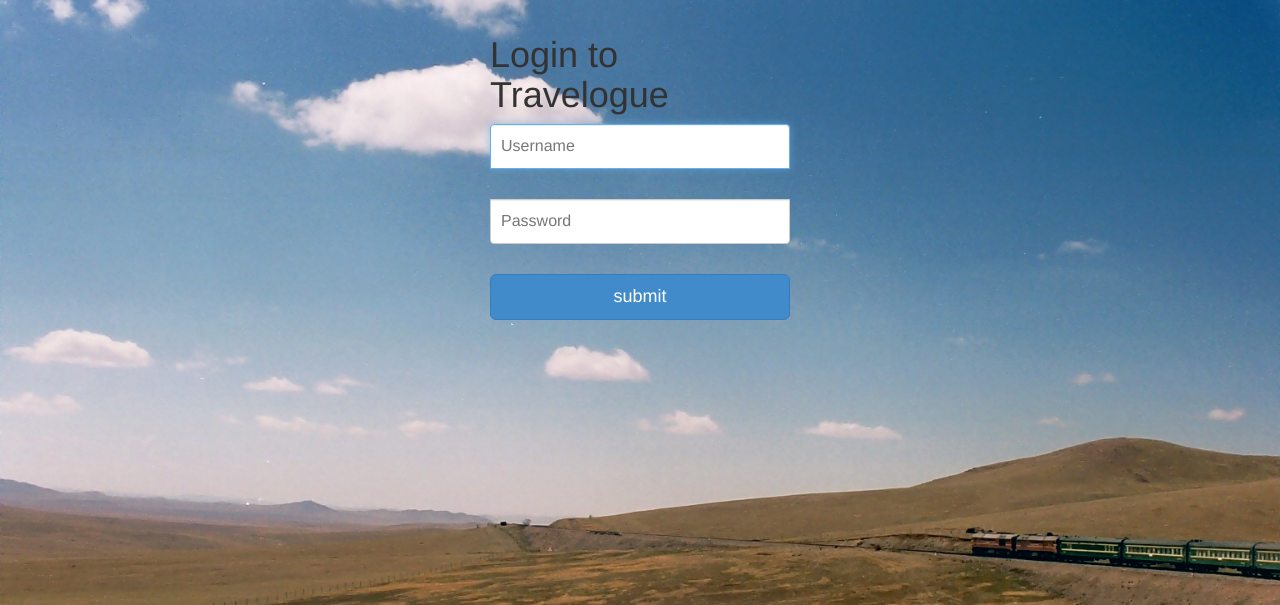
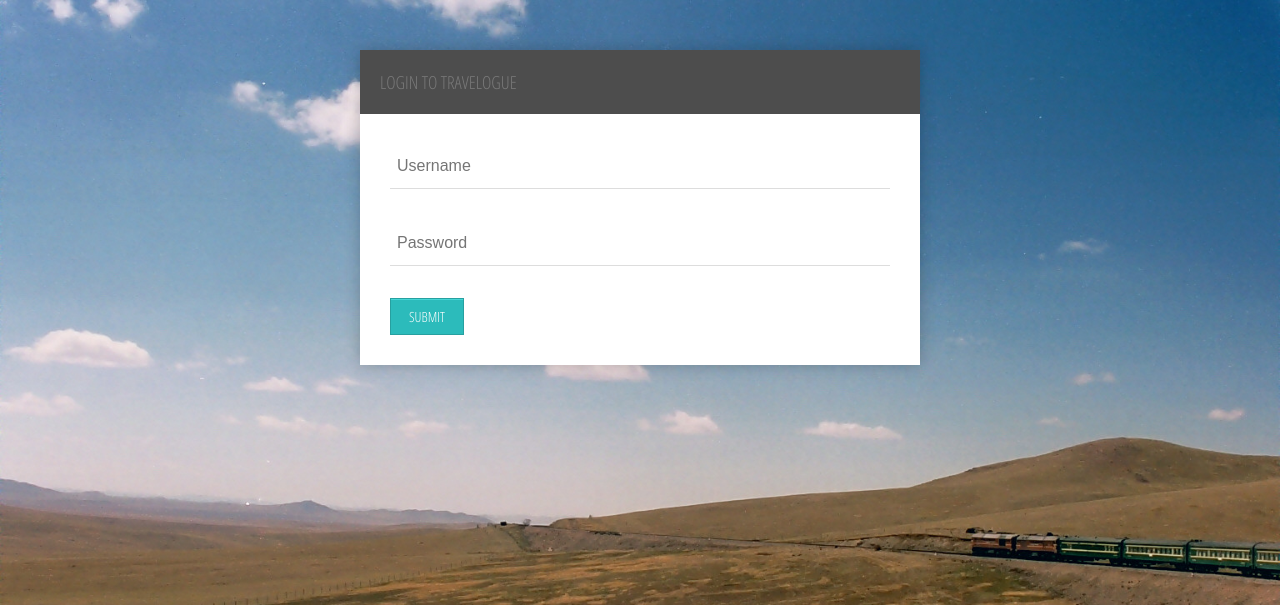
Before and after one commit to schafle/pyTravelogue, a Django app: page /login/login/ in a window 1280 px wide. Shown: the top 605 px of the page. Run offline with Django 3.2, Linux system fonts and the light colour scheme; parts of the project's set-up code (start-up, migrations or seed data) failed here and were passed over; some libraries are stand-ins or nearby versions.

Commit message:
Register and Login page form UI changed.

```diff
--- a/static/css/signin.css
+++ b/static/css/signin.css
@@ -6,87 +6,75 @@ body {
   background-size: cover;
 }
 
-.form-signin {
-  max-width: 330px;
-  padding: 15px;
-  margin: 0 auto;
+.form-style-8{
+    font-family: 'Open Sans Condensed', arial, sans;
+    width: 500px;
+    padding: 30px;
+    background: #FFFFFF;
+    margin: 50px auto;
+    box-shadow: 0px 0px 15px rgba(0, 0, 0, 0.22);
+    -moz-box-shadow: 0px 0px 15px rgba(0, 0, 0, 0.22);
+    -webkit-box-shadow:  0px 0px 15px rgba(0, 0, 0, 0.22);
+
 }
-.form-signin .form-signin-heading,
-.form-signin .checkbox {
-  margin-bottom: 10px;
+.form-style-8 h2{
+    background: #4D4D4D;
+    text-transform: uppercase;
+    font-family: 'Open Sans Condensed', sans-serif;
+    color: #797979;
+    font-size: 18px;
+    font-weight: 100;
+    padding: 20px;
+    margin: -30px -30px 30px -30px;
 }
-.form-signin .checkbox {
-  font-weight: normal;
+.form-style-8 input[type="text"],
+.form-style-8 input[type="date"],
+.form-style-8 input[type="datetime"],
+.form-style-8 input[type="email"],
+.form-style-8 input[type="number"],
+.form-style-8 input[type="search"],
+.form-style-8 input[type="time"],
+.form-style-8 input[type="url"],
+.form-style-8 input[type="password"],
+.form-style-8 textarea,
+.form-style-8 select
+{
+    box-sizing: border-box;
+    -webkit-box-sizing: border-box;
+    -moz-box-sizing: border-box;
+    outline: none;
+    display: block;
+    width: 100%;
+    padding: 7px;
+    border: none;
+    border-bottom: 1px solid #ddd;
+    background: transparent;
+    margin-bottom: 10px;
+    font: 16px Arial, Helvetica, sans-serif;
+    height: 45px;
 }
-.form-signin .form-control {
-  position: relative;
-  height: auto;
-  -webkit-box-sizing: border-box;
-     -moz-box-sizing: border-box;
-          box-sizing: border-box;
-  padding: 10px;
-  font-size: 16px;
+.form-style-8 textarea{
+    resize:none;
+    overflow: hidden;
 }
-.form-signin .form-control:focus {
-  z-index: 2;
+.form-style-8 input[type="button"],
+.form-style-8 input[type="submit"]{
+    -moz-box-shadow: inset 0px 1px 0px 0px #45D6D6;
+    -webkit-box-shadow: inset 0px 1px 0px 0px #45D6D6;
+    box-shadow: inset 0px 1px 0px 0px #45D6D6;
+    background-color: #2CBBBB;
+    border: 1px solid #27A0A0;
+    display: inline-block;
+    cursor: pointer;
+    color: #FFFFFF;
+    font-family: 'Open Sans Condensed', sans-serif;
+    font-size: 14px;
+    padding: 8px 18px;
+    text-decoration: none;
+    text-transform: uppercase;
 }
-.form-signin input[type="email"] {
-  margin-bottom: 10px;
-  border-bottom-right-radius: 0;
-  border-bottom-left-radius: 0;
+.form-style-8 input[type="button"]:hover,
+.form-style-8 input[type="submit"]:hover {
+    background:linear-gradient(to bottom, #34CACA 5%, #30C9C9 100%);
+    background-color:#34CACA;
 }
-.form-signin input[type="text"] {
-  margin-bottom: 10px;
-  border-bottom-right-radius: 0;
-  border-bottom-left-radius: 0;
-}
-
-.form-signin input[type="password"] {
-  margin-bottom: 10px;
-  border-top-left-radius: 0;
-  border-top-right-radius: 0;
-}
-
-.ontop {
-	z-index: 999;
-	width: 100%;
-	height: 100%;
-	top: 0;
-	left: 0;
-	display: none;
-	position: absolute;
-	background-color: #000;
-	color: #aaaaaa;
-	opacity: 0.95;
-	filter: alpha(opacity = 50);
-}
-#popup {
-	width: 650px;
-	height: 500px;
-	position: absolute;
-	color: #000000;
-	background-color: #ffffff;
-	/* To align popup window at the center of screen*/
-	top: 30%;
-	left: 30%;
-	margin-top: -100px;
-	margin-left: -100px;
-	margin-bottom: 50px;
-	overflow-y: scroll;
-}
-#terms-and-conditions{
-	padding: 20px 20px 20px 20px;
-	text-align:left;
-}
-pre {
-	 white-space: pre-wrap;       /* css-3 */
-	 white-space: -moz-pre-wrap;  /* Mozilla, since 1999 */
-	 white-space: -pre-wrap;      /* Opera 4-6 */
-	 white-space: -o-pre-wrap;    /* Opera 7 */
-	 word-wrap: break-word;       /* Internet Explorer 5.5+ */
-}
-
-#page-heading{
-	text-align:center;
-}
-}
--- a/templates/login/login.html
+++ b/templates/login/login.html
@@ -4,22 +4,23 @@
 	<title>Travelogue.com</title>
 	<!-- Bootstrap core CSS -->
 	{% load static %} <!-- New line -->
-	<link href="{% static "css/bootstrap.min.css" %}" rel="stylesheet">
-
 	<!-- Custom styles for this template -->
+	<link href='http://fonts.googleapis.com/css?family=Open+Sans+Condensed:300' rel='stylesheet' type='text/css'>
 	<link href="{% static "css/signin.css" %}" rel="stylesheet">
 </head>
 
     <body>
-        <form class="form-signin" id="login_form" method="post" action="/login/login/">
-			<h1>Login to Travelogue</h1>
+		<div class="form-style-8">
+		<h2>Login to Travelogue</h2>
+        <form id="login_form" method="post" action="/login/login/">
             {% csrf_token %}
-            <input type="text" name="username" value="" size="50" maxlength="30" class="form-control" placeholder="Username"  required autofocus />
+            <input type="text" name="username" maxlength="30" class="form-control" placeholder="Username"  required autofocus />
             <br />
-            <input type="password" name="password" value="" size="50" maxlength="30" class="form-control" placeholder="Password" required />
+            <input type="password" name="password" maxlength="30" class="form-control" placeholder="Password" required />
             <br />
 
             <input class="btn btn-lg btn-primary btn-block" type="submit" value="submit" />
         </form>
+		</div>
     </body>
 </html>
```
Also changed, not shown: templates/login/register.html (+12 -15 lines).
